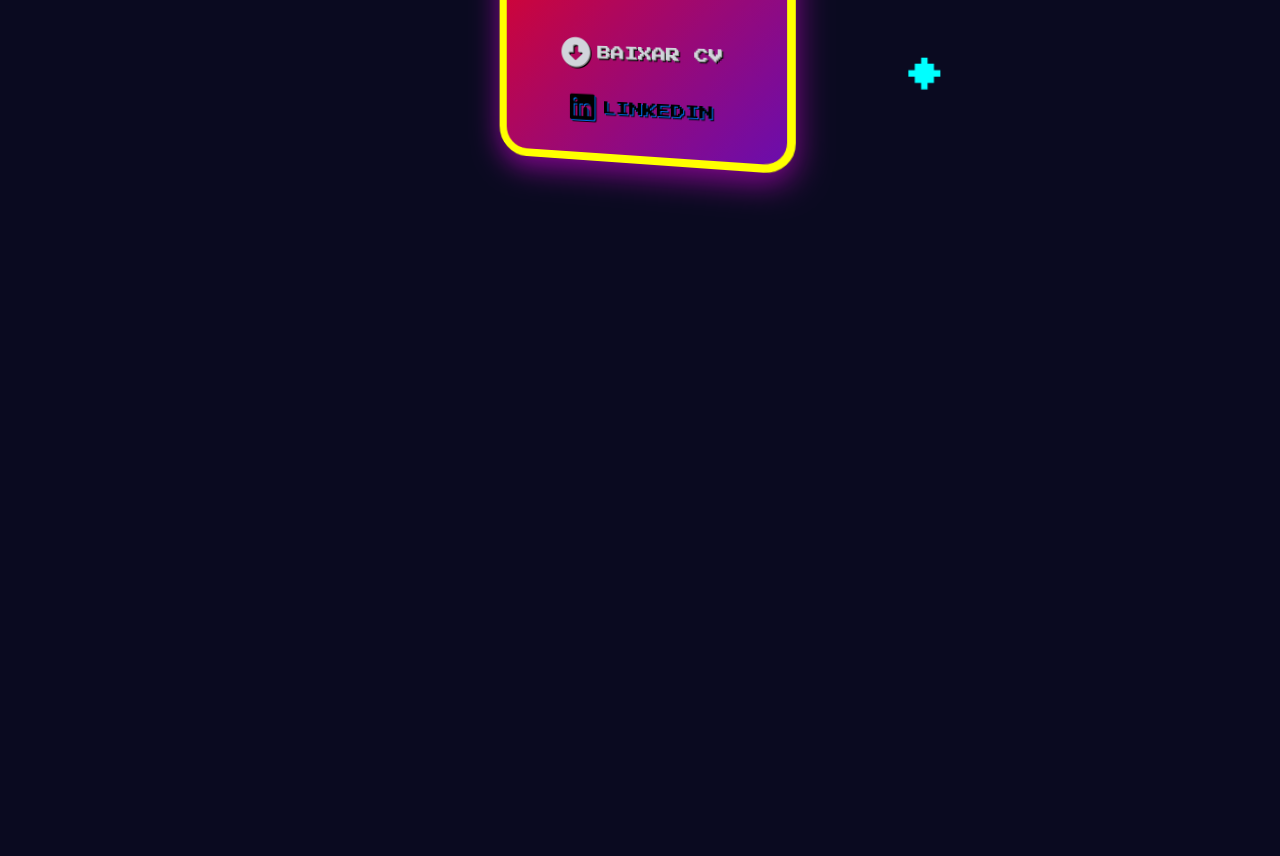
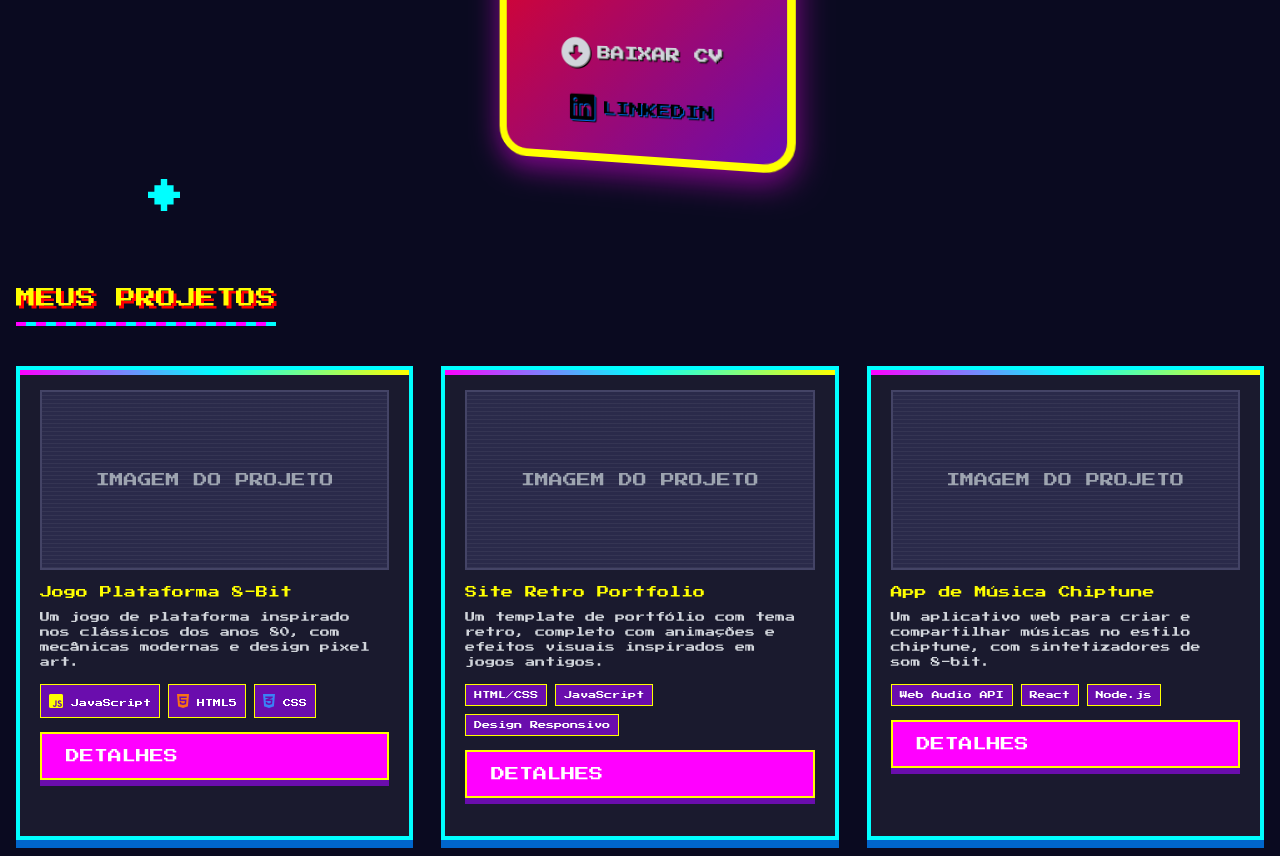
Before and after one commit to migueljrdev/arcade-portifolio, a website: page index.html in a window 1280 px wide. Shown: the part 837-1693 px from the top of the page. Before the commit the page ends 1137 px from the top, so only its background shows below. Drawn offline with nearby package versions, Linux system fonts and the light colour scheme; files that its build step writes are made by us from their sources.

Commit message:
add section projects complete, estruturada/estilizada

```diff
--- a/index.html
+++ b/index.html
@@ -64,6 +64,45 @@
             </div>
         </section>
 
+        <section id="projects">
+            <h2 class="section-title">MEUS PROJETOS</h2>
+            <div class="grid grid-cols-1 md:grid-cols-[repeat(auto-fill,minmax(300px,1fr))] gap-7">
+                <div class="project-card">
+                    <div class="project-image">IMAGEM DO PROJETO</div>
+                    <h3 class="project-card-h3">Jogo Plataforma 8-Bit</h3>
+                    <p class="project-card-p">Um jogo de plataforma inspirado nos clássicos dos anos 80, com mecânicas modernas e design pixel art.</p>
+                    <div class="project-tags">
+                        <span class="tag"><i class="fa-brands fa-square-js mr-2 text-yellow-color text-base"></i>JavaScript</span>
+                        <span class="tag"><i class="fa-brands fa-html5 mr-2 text-orange-500 text-base"></i>HTML5</span>
+                        <span class="tag"><i class="fa-brands fa-css3-alt mr-2 text-blue-500 text-base"></i>CSS</span>
+                    </div>
+                    <a href="#" class="btn">DETALHES</a>
+                </div>
+                <div class="project-card">
+                    <div class="project-image">IMAGEM DO PROJETO</div>
+                    <h3 class="project-card-h3">Site Retro Portfolio</h3>
+                    <p class="project-card-p">Um template de portfólio com tema retro, completo com animações e efeitos visuais inspirados em jogos antigos.</p>
+                    <div class="project-tags">
+                        <span class="tag">HTML/CSS</span>
+                        <span class="tag">JavaScript</span>
+                        <span class="tag">Design Responsivo</span>
+                    </div>
+                    <a href="#" class="btn">DETALHES</a>
+                </div>
+                <div class="project-card">
+                    <div class="project-image">IMAGEM DO PROJETO</div>
+                    <h3 class="project-card-h3">App de Música Chiptune</h3>
+                    <p class="project-card-p">Um aplicativo web para criar e compartilhar músicas no estilo chiptune, com sintetizadores de som 8-bit.</p>
+                    <div class="project-tags">
+                        <span class="tag">Web Audio API</span>
+                        <span class="tag">React</span>
+                        <span class="tag">Node.js</span>
+                    </div>
+                    <a href="#" class="btn">DETALHES</a>
+                </div>
+            </div>
+        </section>
+
     </div>
 
     <script src="src/js/script.js"></script>
--- a/src/styles/input.css
+++ b/src/styles/input.css
@@ -92,6 +92,62 @@
         @apply absolute top-0 left-0 right-0 bottom-0 ;
     }
 
+    .section-title{
+        @apply text-lg md:text-xl text-yellow-color shadow-secondary mb-10 pb-3.5 inline-block relative;
+    }
+    .section-title::after{
+        content: '';
+        @apply absolute bottom-0 left-0 w-full h-1;
+        background: repeating-linear-gradient(
+            90deg,
+            #ff00ff,
+            #ff00ff 10px,
+            #00ffff 10px,
+            #00ffff 20px
+        );
+    }
+
+    .project-card{
+        @apply bg-[#1a1a2e] border-4 border-secondary-color p-5 transition-all duration-300 relative overflow-hidden box-shadow-azul;
+    }
+    .project-card:hover{
+        @apply translate-y-3 border-roxo-light-color;
+        box-shadow: 0 12px 0 #6a0dad;
+    }
+    .project-card::before{
+        content: '';
+        @apply absolute top-0 left-0 w-full h-[5px];
+        background: linear-gradient(90deg, #ff00ff, #00ffff, #ffff00);
+    }
+
+    .project-image{
+        @apply w-full h-[180px] bg-[#2a2a4a] mb-3.5 flex items-center justify-center text-sm text-gray-400 border-2 border-[#444466] relative overflow-hidden;
+    }
+    .project-image::before{
+        content: '';
+        background: repeating-linear-gradient(
+            0deg,
+            rgba(255, 255, 255, 0.05) 0px,
+            rgba(255, 255, 255, 0.05) 1px,
+            transparent 1px,
+            transparent 4px
+        );
+        @apply absolute top-0 left-0 right-0 bottom-0;
+    }
+
+    .project-card-h3{
+        @apply text-yellow-color mb-2.5 text-xs;
+    }
+    .project-card-p{
+        @apply text-gray-300 text-[10px] leading-normal mb-3.5;
+    }
+    .project-tags{
+        @apply flex flex-wrap gap-2 mb-3.5 items-center;
+    }
+    .tag{
+        @apply bg-roxo-color text-white py-1 px-2 text-[8px] rounded-none border border-yellow-color;
+    }
+
 }
 
 /*keyframe da animation space-invader*/
@@ -123,7 +179,7 @@
         box-shadow: 0 0 15px #00ffff;
     }
     .shadow-secondary {
-        text-shadow: 4px 4px 0 #ff0000;
+        text-shadow: 3px 3px 0 #ff0000;
     }
     .bg-rainbow-underline {
         background-image: linear-gradient(90deg, #ff00ff, #00ffff, #ffff00);
@@ -134,6 +190,9 @@
     .box-shadow-hover {
         box-shadow: 0 4px 0 #ff0000;
     }
+    .box-shadow-azul{
+        box-shadow: 0 8px 0 #0066cc;
+    }
 
     .shadow-arcade-cv{
         text-shadow: 1px 1px 0 #898989 , 2px 2px 0 #000000;
```
